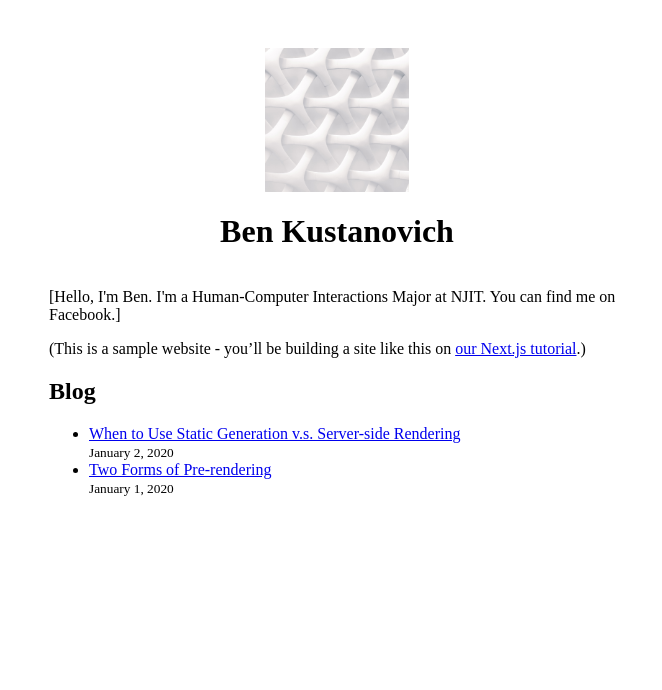
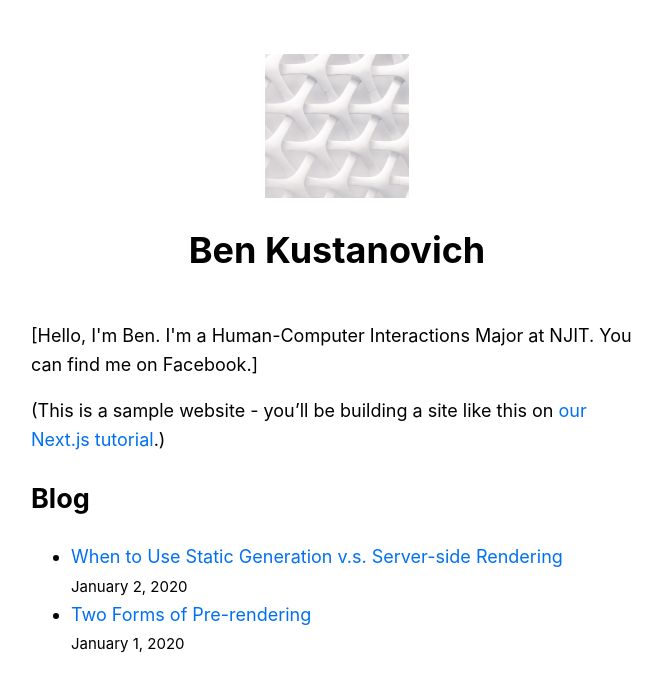
Before and after one commit to bk275/nextjs-tutorial, a Next.js app: page / in a window 1280 px wide. Shown: the top 690 px of the page, without its empty margins (303-965 px from the left). Built offline with nearby package versions, Linux system fonts and the light colour scheme.

Commit message:
Update global.css

```diff
--- a/styles/global.css
+++ b/styles/global.css
@@ -0,0 +1,27 @@
+html,
+body {
+  padding: 0;
+  margin: 0;
+  font-family: -apple-system, BlinkMacSystemFont, Segoe UI, Roboto, Oxygen, Ubuntu,
+    Cantarell, Fira Sans, Droid Sans, Helvetica Neue, sans-serif;
+  line-height: 1.6;
+  font-size: 18px;
+}
+
+* {
+  box-sizing: border-box;
+}
+
+a {
+  color: #0070f3;
+  text-decoration: none;
+}
+
+a:hover {
+  text-decoration: underline;
+}
+
+img {
+  max-width: 100%;
+  display: block;
+}
```
